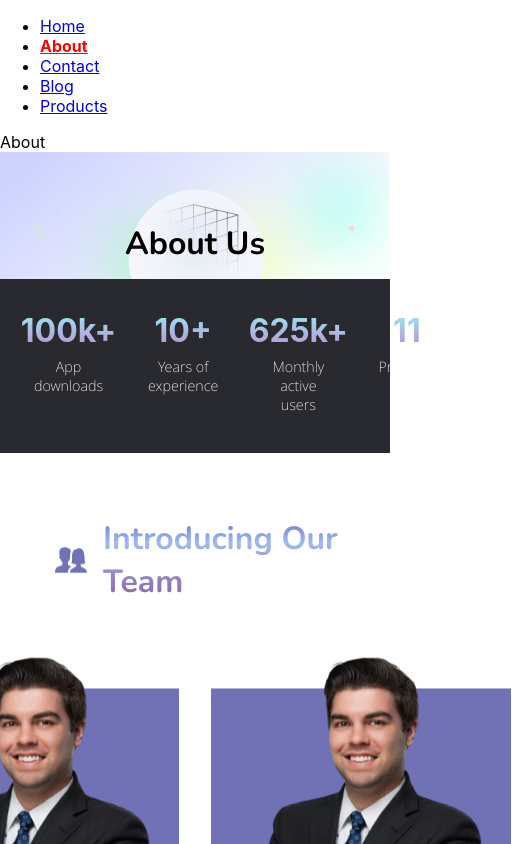
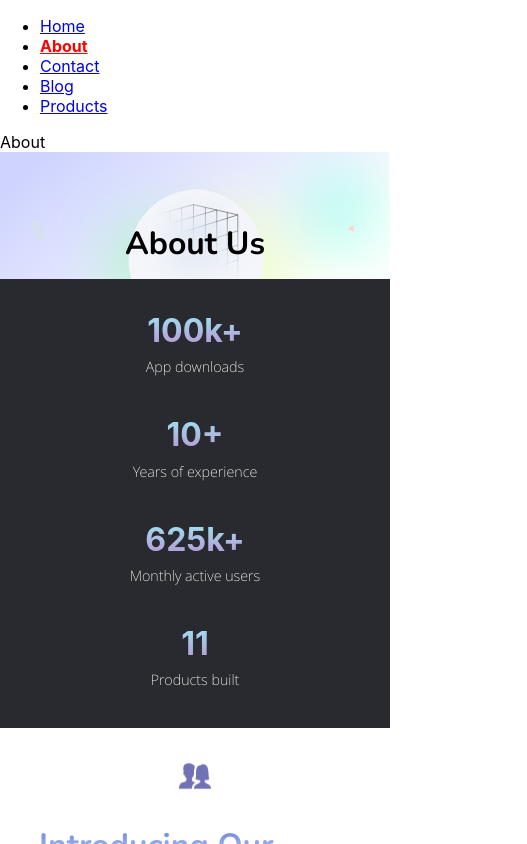
Before and after one commit to ahmeda110/NextRipple-Website, a React (Create React App) app: page /about in a window 390 px wide. Shown: the top 844 px of the page, 527 px wide, since content can reach past the window. Built offline with nearby package versions, Linux system fonts and the light colour scheme.

Commit message:
add mobile formatting

```diff
--- a/src/pages/About.module.css
+++ b/src/pages/About.module.css
@@ -133,3 +133,18 @@
     font-size: 1.2em;
     font-weight: 700;
 }
+
+@media (max-width: 768px) {
+    .rowFlexContainer {
+        flex-direction: column;
+    }
+
+    .statsContainer {
+        flex-direction: column;
+    }
+
+    .verticalDivider {
+        height: 0px; /* Adjust height to make it look like a thin line */
+        margin: 1em 0;
+      }
+}
```
